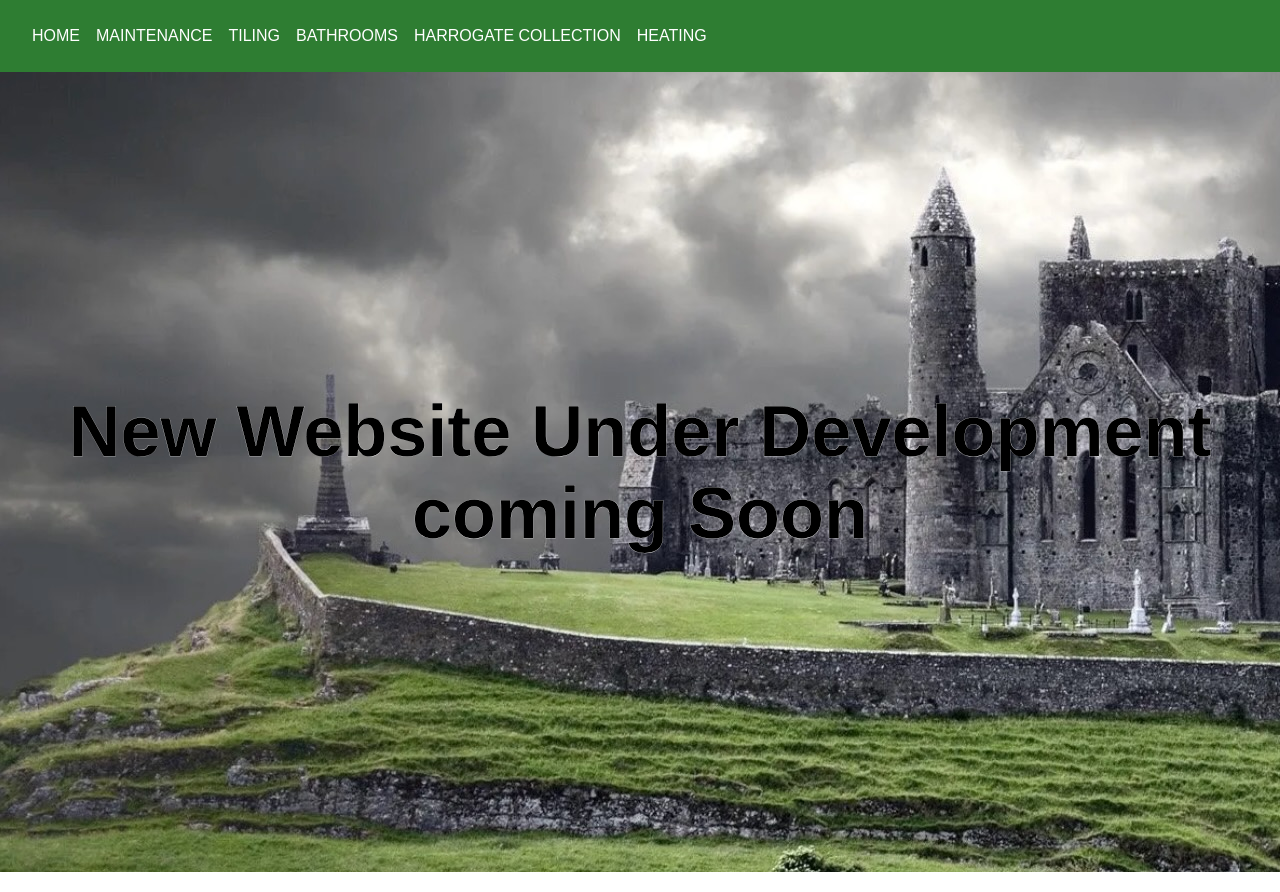
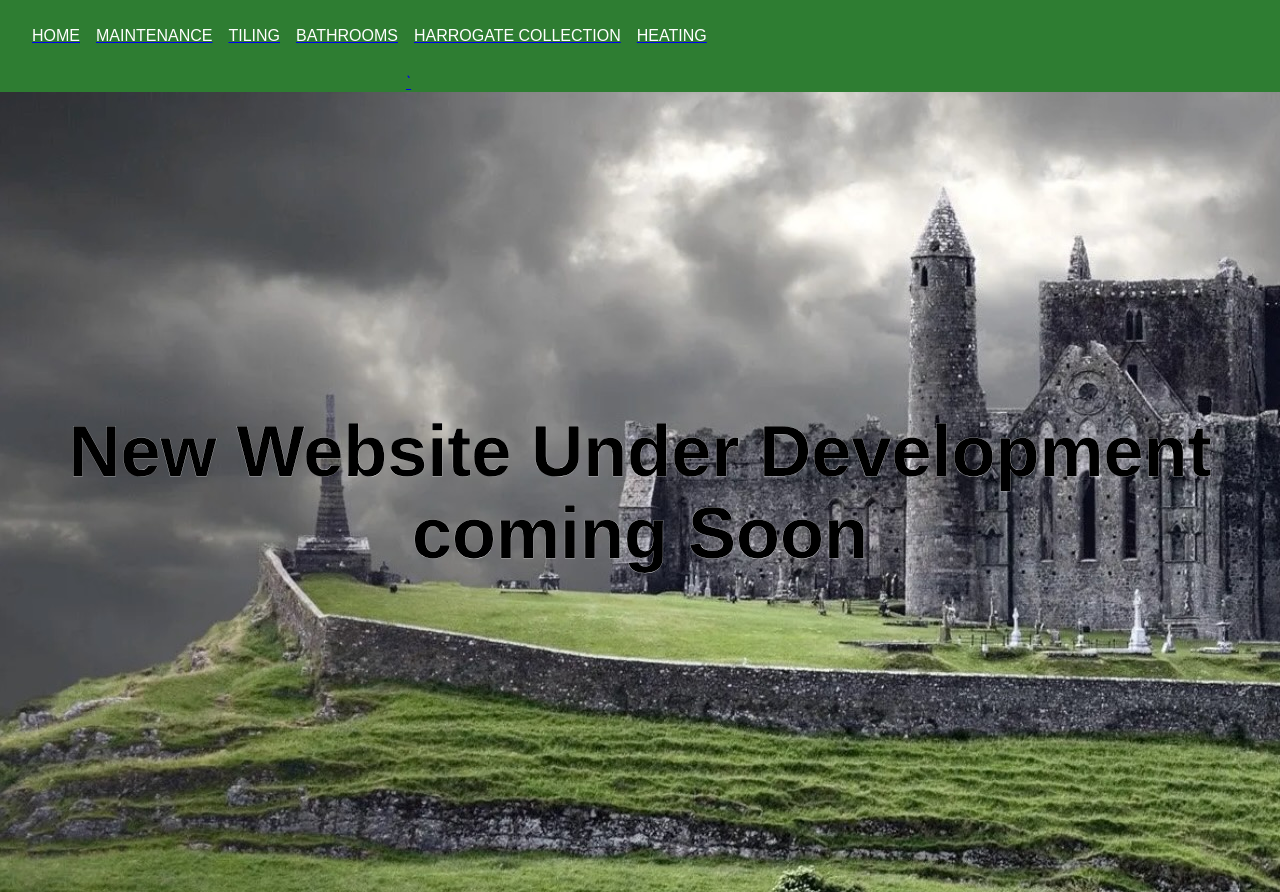
Before and after one commit to cmartin199/cashel_Interiors, a React (Create React App) app: page / in a window 1280 px wide. Built offline with nearby package versions, Linux system fonts and the light colour scheme; a web font is replaced by a local one.

Commit message:
added some routing back

```diff
--- a/src/App.tsx
+++ /dev/null
@@ -1,24 +0,0 @@
-import React from "react"
-import { BrowserRouter, Routes, Route } from "react-router-dom";
-
-import Home from "./Pages/Home/Home"
-import MaintenancePage from "./Pages/Maintenance/Maintenance"
-import Tiling from "./Pages/Tiling/Tiling"
-import Bathrooms from "./Pages/Bathrooms/Bathrooms"
-import Heating from "./Pages/Heating/Heating"
-import Harrogate from "./Pages/Harrogate/Harrogate"
-
-export default function App() {
-  return (
-    <BrowserRouter>
-      <Routes>
-        <Route path="/" index element={<Home />} />
-        <Route path="Maintenance" element={<MaintenancePage />} />
-        <Route path="Tiling-Division" element={<Tiling />} />
-        <Route path="Bathrooms" element={<Bathrooms />} />
-        <Route path="Heating" element={<Heating />} />
-        <Route path="Harrogate" element={<Harrogate />} />
-      </Routes>
-    </BrowserRouter>
-  );
-}
--- a/src/Components/AppBar.tsx
+++ b/src/Components/AppBar.tsx
@@ -4,6 +4,7 @@ import Box from '@mui/material/Box';
 import Toolbar from '@mui/material/Toolbar';
 import Container from '@mui/material/Container';
 import Button from '@mui/material/Button';
+import { Link } from 'react-router-dom';
 
 import './AppBar.css';
 
@@ -27,47 +28,55 @@ function NavBar() {
     }
   });
   return (
-    <ThemeProvider  theme={theme}>
+    <ThemeProvider theme={theme}>
       <AppBar position="static">
         <Container maxWidth="xl">
           <Toolbar disableGutters>
             <Box sx={{ flexGrow: 1, display: { xs: 'none', md: 'flex' } }}>
+              <Link to="/">
                 <Button
-                  href="/"
                   sx={{ my: 2, color: 'white', display: 'block' }}
                 >
                   Home
                 </Button>
+              </Link>
+
+              <Link to="/Maintenance">
                 <Button
-                  href="/Maintenance"
                   sx={{ my: 2, color: 'white', display: 'block' }}
                 >
                   Maintenance
                 </Button>
+              </Link>
+              <Link to="/Tiling-Division">
                 <Button
-                  href="/Tiling-Division"
                   sx={{ my: 2, color: 'white', display: 'block' }}
                 >
                   Tiling
                 </Button>
+              </Link>
+              <Link to="/Bathrooms">
                 <Button
-                  href="/Bathrooms"
                   sx={{ my: 2, color: 'white', display: 'block' }}
                 >
                   Bathrooms
                 </Button>
+              </Link>
+              <Link to="/Harrogate">
                 <Button
-                  href="/Harrogate"
                   sx={{ my: 2, color: 'white', display: 'block' }}
                 >
                   Harrogate Collection
-                </Button>
+                </Button>`
+              </Link>
+              <Link to="/Heating">
                 <Button
-                  href="/Heating"
                   sx={{ my: 2, color: 'white', display: 'block' }}
                 >
                   Heating
                 </Button>
+              </Link>
+
             </Box>
           </Toolbar>
         </Container>
--- /dev/null
+++ b/src/Routes.tsx
@@ -0,0 +1,25 @@
+import React from "react";
+import { BrowserRouter, Routes, Route } from "react-router-dom";
+
+import Home from "./Pages/Home/Home";
+import MaintenancePage from "./Pages/Maintenance/Maintenance";
+import Tiling from "./Pages/Tiling/Tiling";
+import Bathrooms from "./Pages/Bathrooms/Bathrooms";
+import Heating from "./Pages/Heating/Heating";
+import Harrogate from "./Pages/Harrogate/Harrogate";
+
+export default function App() {
+  return (
+    <BrowserRouter>
+      <Routes>
+        <Route path="/" element={<Home />}>
+          <Route path="Maintenance" element={<MaintenancePage />} />
+          <Route path="Tiling-Division" element={<Tiling />} />
+          <Route path="Bathrooms" element={<Bathrooms />} />
+          <Route path="Heating" element={<Heating />} />
+        </Route>
+        <Route path="/Harrogate" element={<Harrogate />} />
+      </Routes>
+    </BrowserRouter>
+  );
+}
--- a/src/index.tsx
+++ b/src/index.tsx
@@ -1,7 +1,7 @@
 import React from 'react';
 import ReactDOM from 'react-dom/client';
 import './index.css';
-import App from './App';
+import App from './Routes';
 import reportWebVitals from './reportWebVitals';
 
 const root = ReactDOM.createRoot(
```
Lines whose indentation alone changed are shown as unchanged.
